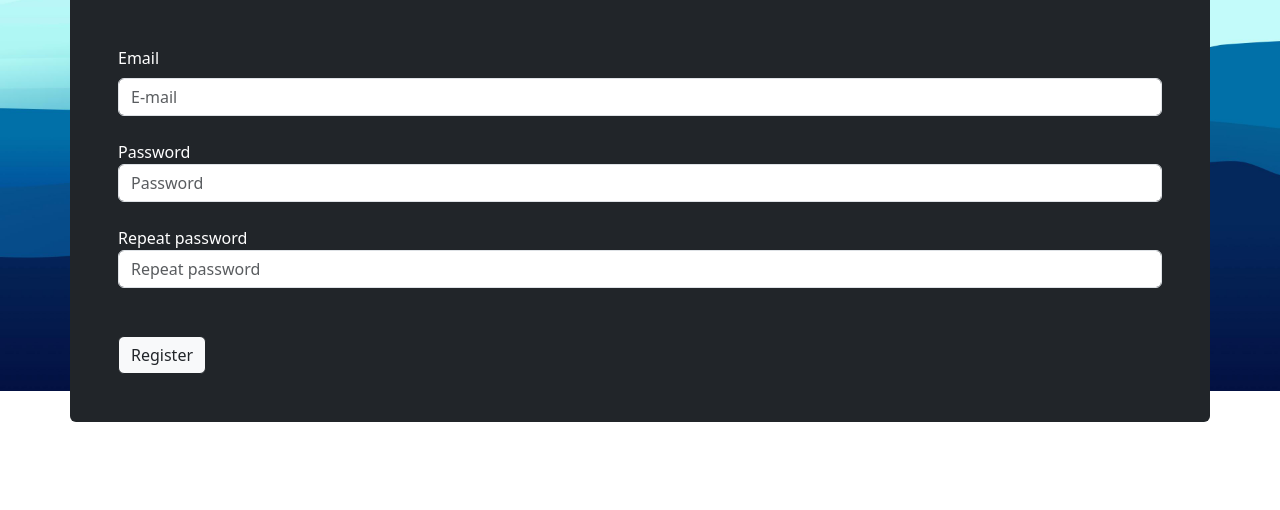
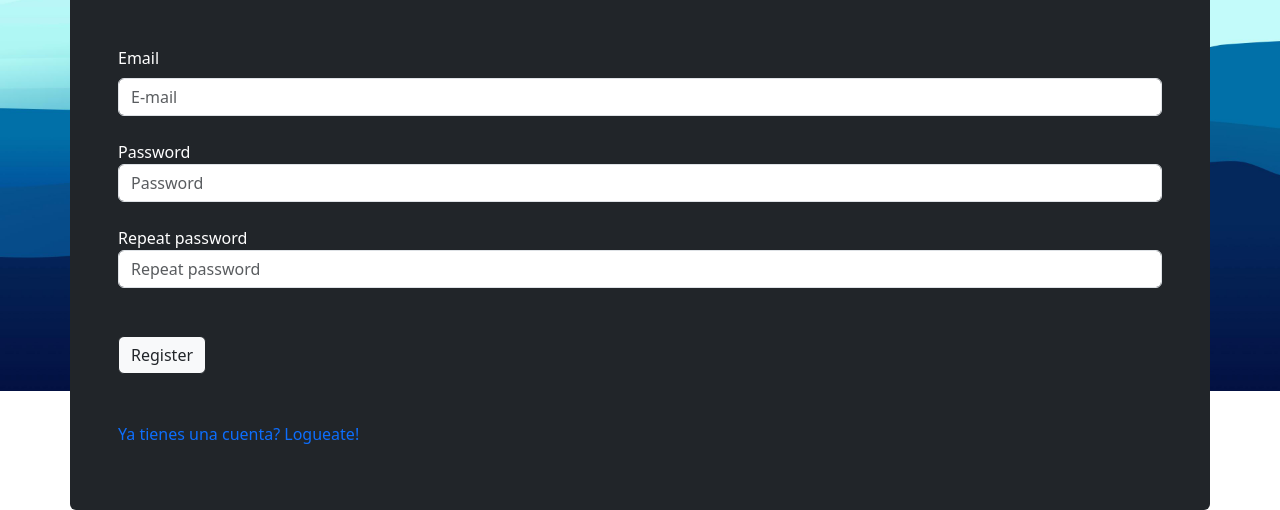
Before and after one commit to franveggiani/login_tp1, a plain HTML site: page register.html in a window 1280 px wide. Shown: the part 329-839 px from the top of the page. Before the commit the page ends 800 px from the top, so only its background shows below. Drawn offline with nearby package versions, Linux system fonts and the light colour scheme.

Commit message:
update register.html question added

```diff
--- a/register.html
+++ b/register.html
@@ -99,6 +99,11 @@
           </button>
         </form>
       </div>
+      <div class="row mt-5">
+        <div class="col">
+          <p><a class="link-underline link-underline-opacity-0" href="/index.html">Ya tienes una cuenta? Logueate!</a></p>
+        </div>
+      </div>
     </div>
   </body>
 </html>
```
